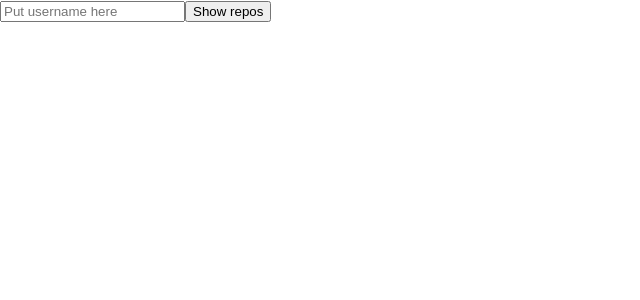
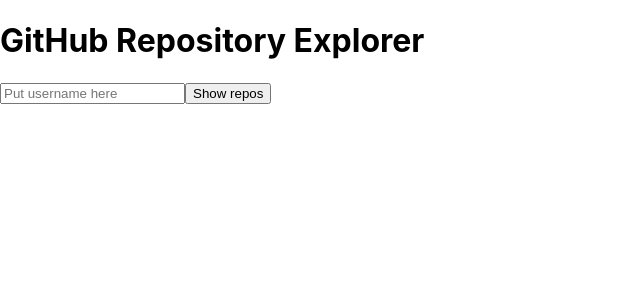
Before and after one commit to v1nn1k/github-api, a React (Create React App) app: page / in a window 1280 px wide. Shown: the top 300 px of the page, without its empty margins (0-640 px from the left). Built offline with nearby package versions, Linux system fonts and the light colour scheme.

Commit message:
made changes according to  comments

```diff
--- a/src/App.js
+++ b/src/App.js
@@ -9,7 +9,6 @@
 
   const getRepoByUsername =  () => {
     fetch(`https://api.github.com/users/${inputValue}/repos`, {
-      method: "GET",
     headers: {
       Authorization: `forsto`,
       "Content-Type": "application/json",
@@ -17,21 +16,21 @@
     })
       .then((response) => response.json())
       .then((json) => {
-        console.log(json);
         setRepos(json);
       });}
 
   return (
     <div>
-      <div className="input">
+      <h1>GitHub Repository Explorer</h1>
+      <div>
         <input type="text" value={inputValue}
           onChange={(e) => setInputValue(e.target.value)}
           placeholder="Put username here"/>
         <button onClick={getRepoByUsername}>Show repos</button>
       </div>
-      <div>
+      <div >
     {repos.map((repo) => (
-      <div key={repo.id}>
+      <div className='repos' key={repo.id}>
         <h3>{repo.name}</h3>
         <p>{repo.description}</p>
       </div>
```
